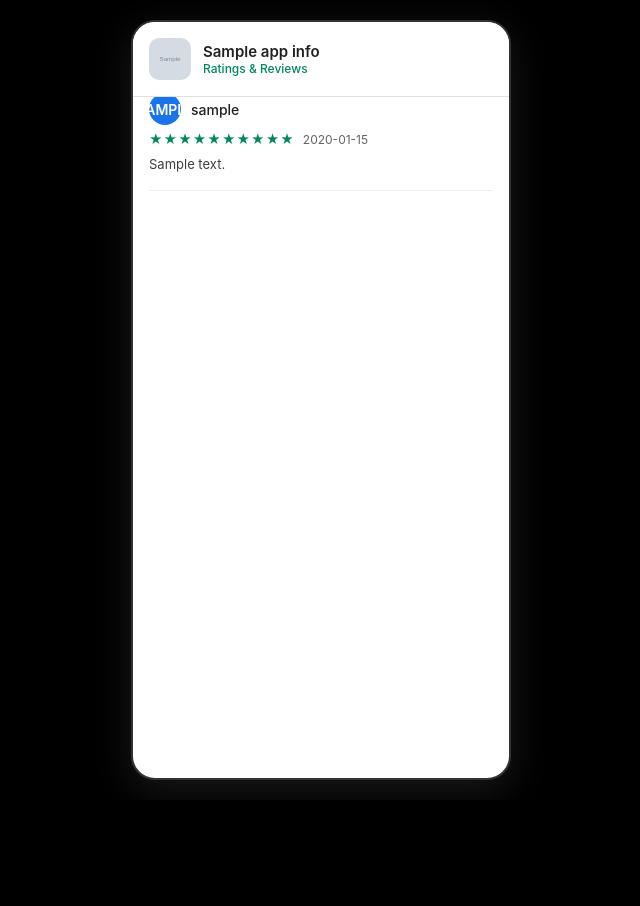
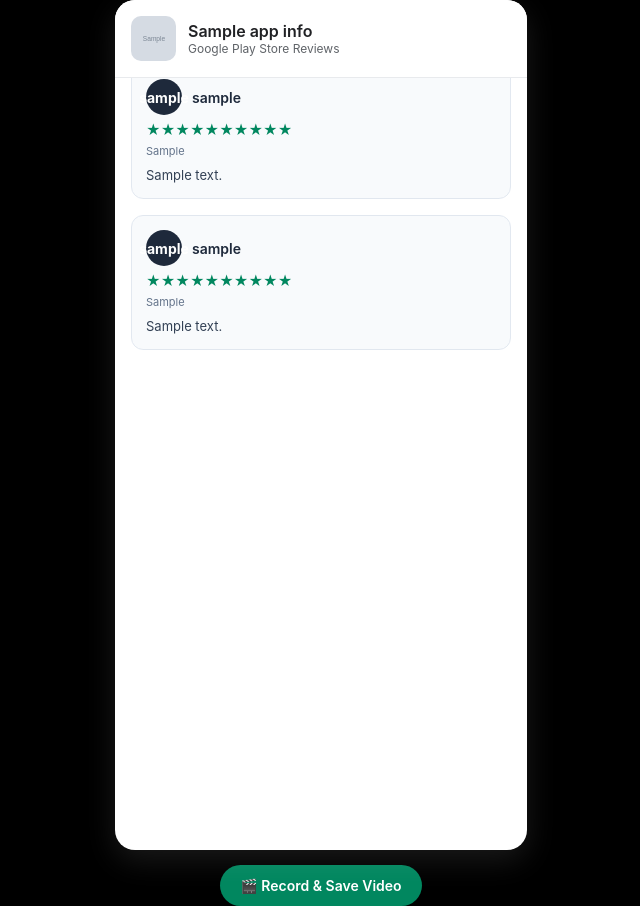
Before and after one commit to review-nest/review-fetcher, a Flask app: template templates/reel.html in a window 1280 px wide. Shown: the whole page, without its empty margins (319-959 px from the left). Before the commit the page ends 790 px from the top, so only its background shows below. Run offline with Flask 3, Linux system fonts and the light colour scheme; the template is opened without the code that fills it: most values are stand-ins (such as "Sample title", 1, 10 or a date in 2020); grey boxes marked "Sample" are stand-in pictures.

Commit message:
Update reel.html

```diff
--- a/templates/reel.html
+++ b/templates/reel.html
@@ -1,82 +1,82 @@
 <!DOCTYPE html>
-<html lang="en">
+<html lang="hi">
 <head>
     <meta charset="UTF-8">
     <meta name="viewport" content="width=device-width, initial-scale=1.0">
-    <title>Play Store Review Reel</title>
+    <title>{{ app_info.title if app_info else 'Play Store' }} - Reviews Reel</title>
     <style>
         * {
+            box-sizing: border-box;
             margin: 0;
             padding: 0;
-            box-sizing: border-box;
-            font-family: -apple-system, BlinkMacSystemFont, "Segoe UI", Roboto, Arial, sans-serif;
+            font-family: -apple-system, BlinkMacSystemFont, "Segoe UI", Roboto, Helvetica, Arial, sans-serif;
         }
 
         body {
-            background-color: #000000;
+            background-color: #000;
+            color: #fff;
             display: flex;
+            flex-direction: column;
+            align-items: center;
             justify-content: center;
-            align-items: center;
             min-height: 100vh;
-            overflow: hidden;
         }
 
-        /* Mobile Screen Outer Container */
-        .phone-container {
-            width: 380px;
-            height: 760px;
+        .phone-wrapper {
+            width: 100%;
+            max-width: 412px;
+            height: 850px;
             background: #ffffff;
-            border-radius: 24px;
+            color: #202124;
+            position: relative;
             overflow: hidden;
-            position: relative;
-            box-shadow: 0 10px 40px rgba(255,255,255,0.1);
-            border: 2px solid #333;
+            border-radius: 20px;
+            box-shadow: 0 10px 30px rgba(255, 255, 255, 0.1);
         }
 
-        /* Play Store Header */
-        .app-header {
-            position: absolute;
+        .header {
+            position: sticky;
             top: 0;
-            width: 100%;
             background: #ffffff;
             padding: 16px;
+            border-bottom: 1px solid #e8eaed;
+            z-index: 10;
             display: flex;
             align-items: center;
             gap: 12px;
-            border-bottom: 1px solid #e0e0e0;
-            z-index: 100;
         }
 
-        .app-icon {
-            width: 42px;
-            height: 42px;
+        .header img {
+            width: 45px;
+            height: 45px;
             border-radius: 10px;
+            object-fit: cover;
         }
 
-        .app-title-box {
-            display: flex;
-            flex-direction: column;
-        }
-
-        .app-title {
-            font-size: 15px;
+        .header-info h2 {
+            font-size: 16px;
             font-weight: 600;
             color: #202124;
         }
 
-        .app-sub {
+        .header-info p {
             font-size: 12px;
-            color: #01875f;
-            font-weight: 500;
+            color: #5f6368;
         }
 
-        /* Continuous Smooth Auto Scroll Container */
-        .scroll-wrapper {
-            position: absolute;
-            top: 75px;
-            width: 100%;
-            padding: 0 16px;
-            animation: autoScroll 30s linear infinite;
+        /* Continuous Smooth Scroll Area */
+        .scroll-container {
+            height: calc(100% - 80px);
+            overflow-y: hidden;
+            position: relative;
+        }
+
+        .scroll-content {
+            padding: 16px;
+            display: flex;
+            flex-direction: column;
+            gap: 16px;
+            animation: autoScroll 35s linear infinite;
         }
 
         @keyframes autoScroll {
@@ -84,18 +84,19 @@
                 transform: translateY(0);
             }
             100% {
-                transform: translateY(-80%);
+                transform: translateY(-50%);
             }
         }
 
-        /* Play Store Review Card Style */
+        /* Review Card Style */
         .review-card {
-            background: #ffffff;
-            border-bottom: 1px solid #eeeeee;
-            padding: 16px 0;
+            background: #f8fafc;
+            border: 1px solid #e2e8f0;
+            border-radius: 12px;
+            padding: 14px;
         }
 
-        .user-header {
+        .user-row {
             display: flex;
             align-items: center;
             gap: 10px;
@@ -103,80 +104,144 @@
         }
 
         .avatar {
-            width: 32px;
-            height: 32px;
+            width: 36px;
+            height: 36px;
             border-radius: 50%;
-            background: #1a73e8;
-            color: white;
+            background: #1e293b;
+            color: #fff;
             display: flex;
             align-items: center;
             justify-content: center;
-            font-weight: 600;
+            font-weight: bold;
             font-size: 14px;
         }
 
         .user-name {
             font-size: 14px;
-            font-weight: 500;
-            color: #202124;
-        }
-
-        .stars-date {
-            display: flex;
-            align-items: center;
-            gap: 8px;
-            font-size: 12px;
-            color: #5f6368;
-            margin-bottom: 8px;
+            font-weight: 600;
+            color: #1e293b;
         }
 
         .stars {
             color: #01875f;
-            font-size: 13px;
-            letter-spacing: 1px;
+            font-size: 14px;
+            margin-bottom: 6px;
+        }
+
+        .review-date {
+            font-size: 11px;
+            color: #64748b;
+            margin-bottom: 8px;
         }
 
         .review-text {
             font-size: 13px;
-            color: #3c4043;
-            line-height: 1.45;
-            word-break: break-word;
+            color: #334155;
+            line-height: 1.4;
+        }
+
+        .control-panel {
+            margin-top: 15px;
+            display: flex;
+            gap: 10px;
+        }
+
+        .btn {
+            background: #01875f;
+            color: white;
+            border: none;
+            padding: 12px 20px;
+            border-radius: 25px;
+            font-size: 14px;
+            font-weight: 600;
+            cursor: pointer;
+            transition: 0.2s;
+        }
+
+        .btn:hover {
+            background: #016c4c;
         }
     </style>
 </head>
 <body>
 
-    <div class="phone-container">
-        <div class="app-header">
-            {% if app_info.icon %}
-                <img src="{{ app_info.icon }}" class="app-icon" alt="App Icon">
+    <div class="phone-wrapper" id="reelContainer">
+        <div class="header">
+            {% if app_info and app_info.icon %}
+                <img src="{{ app_info.icon }}" alt="icon">
+            {% else %}
+                <div class="avatar">📱</div>
             {% endif %}
-            <div class="app-title-box">
-                <div class="app-title">{{ app_info.title if app_info.title else 'Google Play Reviews' }}</div>
-                <div class="app-sub">Ratings & Reviews</div>
+            <div class="header-info">
+                <h2>{{ app_info.title if app_info else 'Ratings & Reviews' }}</h2>
+                <p>Google Play Store Reviews</p>
             </div>
         </div>
 
-        <div class="scroll-wrapper">
-            {% for r in reviews %}
-            <div class="review-card">
-                <div class="user-header">
-                    <div class="avatar">{{ r.userName[0]|upper if r.userName else 'G' }}</div>
-                    <div class="user-name">{{ r.userName }}</div>
+        <div class="scroll-container">
+            <div class="scroll-content" id="scrollContent">
+                {% for r in reviews %}
+                <div class="review-card">
+                    <div class="user-row">
+                        <div class="avatar">{{ r.userName[0] if r.userName else 'U' }}</div>
+                        <div class="user-name">{{ r.userName }}</div>
+                    </div>
+                    <div class="stars">
+                        {% for i in range(r.score) %}★{% endfor %}
+                    </div>
+                    <div class="review-date">{{ r.at }}</div>
+                    <div class="review-text">{{ r.content }}</div>
                 </div>
-                <div class="stars-date">
-                    <span class="stars">
-                        {% for i in range(r.score) %}★{% endfor %}{% for i in range(5 - r.score) %}☆{% endfor %}
-                    </span>
-                    <span>{{ r.at.strftime('%d %b %Y') if r.at.strftime is defined else r.at[:10] }}</span>
+                {% endfor %}
+
+                {% for r in reviews %}
+                <div class="review-card">
+                    <div class="user-row">
+                        <div class="avatar">{{ r.userName[0] if r.userName else 'U' }}</div>
+                        <div class="user-name">{{ r.userName }}</div>
+                    </div>
+                    <div class="stars">
+                        {% for i in range(r.score) %}★{% endfor %}
+                    </div>
+                    <div class="review-date">{{ r.at }}</div>
+                    <div class="review-text">{{ r.content }}</div>
                 </div>
-                <div class="review-text">
-                    {{ r.content }}
-                </div>
+                {% endfor %}
             </div>
-            {% endfor %}
         </div>
     </div>
 
+    <div class="control-panel">
+        <button class="btn" onclick="downloadScreenVideo()">🎬 Record & Save Video</button>
+    </div>
+
+    <script>
+        async function downloadScreenVideo() {
+            try {
+                const stream = await navigator.mediaDevices.getDisplayMedia({
+                    video: { mediaSource: "screen" }
+                });
+
+                const mediaRecorder = new MediaRecorder(stream);
+                const chunks = [];
+
+                mediaRecorder.ondataavailable = (e) => chunks.push(e.data);
+                mediaRecorder.onstop = () => {
+                    const blob = new Blob(chunks, { type: "video/mp4" });
+                    const url = URL.createObjectURL(blob);
+                    const a = document.createElement("a");
+                    a.href = url;
+                    a.download = "PlayStore_Reviews_Reel.mp4";
+                    a.click();
+                };
+
+                mediaRecorder.start();
+                alert("Recording started! Stop recording from screen notification to save video in gallery.");
+
+            } catch (err) {
+                alert("Screen Recording option selected or canceled.");
+            }
+        }
+    </script>
 </body>
 </html>
```
